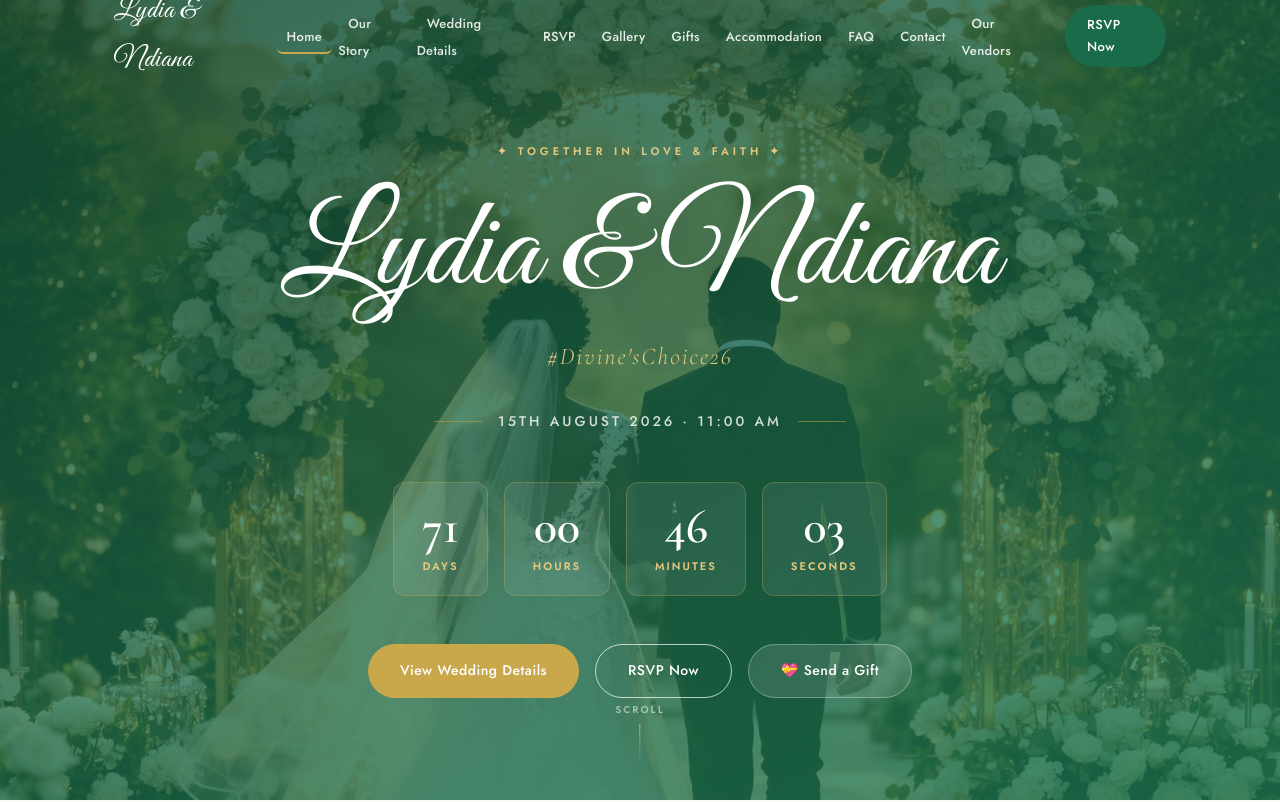
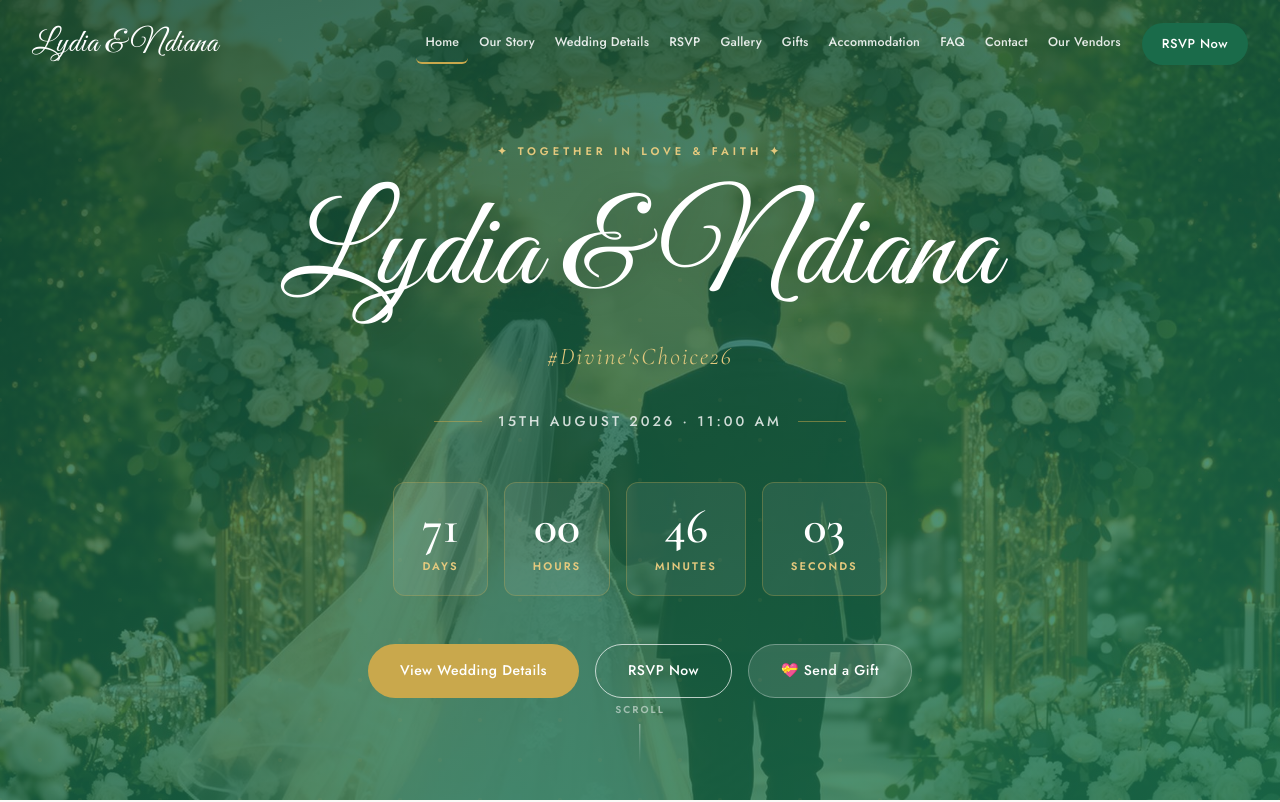
Before and after one commit to General-Airkay/Wedding-site, a Next.js app: page / in a window 1280 px wide. Shown: the top 802 px of the page. Built offline with nearby package versions, Linux system fonts and the light colour scheme.

Commit message:
Update Navbar.js

```diff
--- a/components/Navbar.js
+++ b/components/Navbar.js
@@ -40,15 +40,24 @@ export default function Navbar() {
         transition: 'all 0.4s ease',
         borderBottom: scrolled ? '1px solid rgba(201,168,76,0.15)' : 'none',
       }}>
-        <div className="container" style={{ display: 'flex', alignItems: 'center', justifyContent: 'space-between', height: 72 }}>
+        <div style={{
+          maxWidth: '1280px',
+          margin: '0 auto',
+          padding: '0 32px',
+          display: 'flex',
+          alignItems: 'center',
+          justifyContent: 'space-between',
+          height: '88px',
+        }}>
           {/* Logo */}
-          <Link href="/" style={{ textDecoration: 'none' }}>
+          <Link href="/" style={{ textDecoration: 'none', flexShrink: 0 }}>
             <span style={{
               fontFamily: "'Great Vibes', cursive",
-              fontSize: '1.8rem',
+              fontSize: '2rem',
               color: scrolled ? 'var(--emerald)' : 'white',
               transition: 'color 0.4s',
               letterSpacing: '0.5px',
+              whiteSpace: 'nowrap',
             }}>
               Lydia & Ndiana
             </span>
@@ -56,31 +65,43 @@ export default function Navbar() {
 
           {/* Desktop nav */}
           <ul style={{
-            display: 'flex', gap: '6px', listStyle: 'none',
+            display: 'flex',
+            gap: '2px',
+            listStyle: 'none',
             alignItems: 'center',
+            flexWrap: 'nowrap',
+            margin: '0',
+            padding: '0',
           }} className="desktop-nav">
             {links.map((l) => (
-              <li key={l.href}>
+              <li key={l.href} style={{ flexShrink: 0 }}>
                 <Link href={l.href} style={{
                   textDecoration: 'none',
                   fontFamily: "'Jost', sans-serif",
-                  fontSize: '13px',
+                  fontSize: '12.5px',
                   fontWeight: 500,
-                  letterSpacing: '0.3px',
+                  letterSpacing: '0.2px',
                   color: scrolled
                     ? (router.pathname === l.href ? 'var(--emerald)' : 'var(--text-mid)')
                     : 'rgba(255,255,255,0.88)',
-                  padding: '6px 10px',
+                  padding: '8px 9px',
                   borderRadius: '6px',
                   transition: 'all 0.2s',
+                  whiteSpace: 'nowrap',
+                  display: 'inline-block',
                   borderBottom: router.pathname === l.href ? '2px solid var(--gold)' : '2px solid transparent',
                 }}>
                   {l.label}
                 </Link>
               </li>
             ))}
-            <li>
-              <Link href="/rsvp" className="btn btn-primary" style={{ padding: '9px 22px', fontSize: '13px', marginLeft: '8px' }}>
+            <li style={{ flexShrink: 0, marginLeft: '10px' }}>
+              <Link href="/rsvp" className="btn btn-primary" style={{
+                padding: '10px 20px',
+                fontSize: '13px',
+                whiteSpace: 'nowrap',
+                display: 'inline-flex',
+              }}>
                 RSVP Now
               </Link>
             </li>
@@ -94,6 +115,7 @@ export default function Navbar() {
             style={{
               background: 'none', border: 'none', cursor: 'pointer',
               display: 'none', flexDirection: 'column', gap: '5px', padding: '8px',
+              flexShrink: 0,
             }}
           >
             {[0, 1, 2].map(i => (
@@ -102,11 +124,6 @@ export default function Navbar() {
                 background: scrolled ? 'var(--emerald-dark)' : 'white',
                 borderRadius: '2px',
                 transition: 'all 0.3s',
-                transform: menuOpen
-                  ? i === 0 ? 'rotate(45deg) translate(5px, 5px)'
-                  : i === 1 ? 'opacity: 0; scaleX(0)'
-                  : 'rotate(-45deg) translate(5px, -5px)'
-                  : 'none',
                 opacity: menuOpen && i === 1 ? 0 : 1,
               }} />
             ))}
@@ -117,7 +134,7 @@ export default function Navbar() {
       {/* Mobile menu */}
       {menuOpen && (
         <div style={{
-          position: 'fixed', top: 72, left: 0, right: 0, bottom: 0,
+          position: 'fixed', top: 88, left: 0, right: 0, bottom: 0,
           background: 'rgba(18, 77, 53, 0.97)',
           zIndex: 999,
           overflowY: 'auto',
@@ -147,7 +164,7 @@ export default function Navbar() {
       )}
 
       <style>{`
-        @media (max-width: 900px) {
+        @media (max-width: 1100px) {
           .desktop-nav { display: none !important; }
           .hamburger { display: flex !important; }
         }
```
